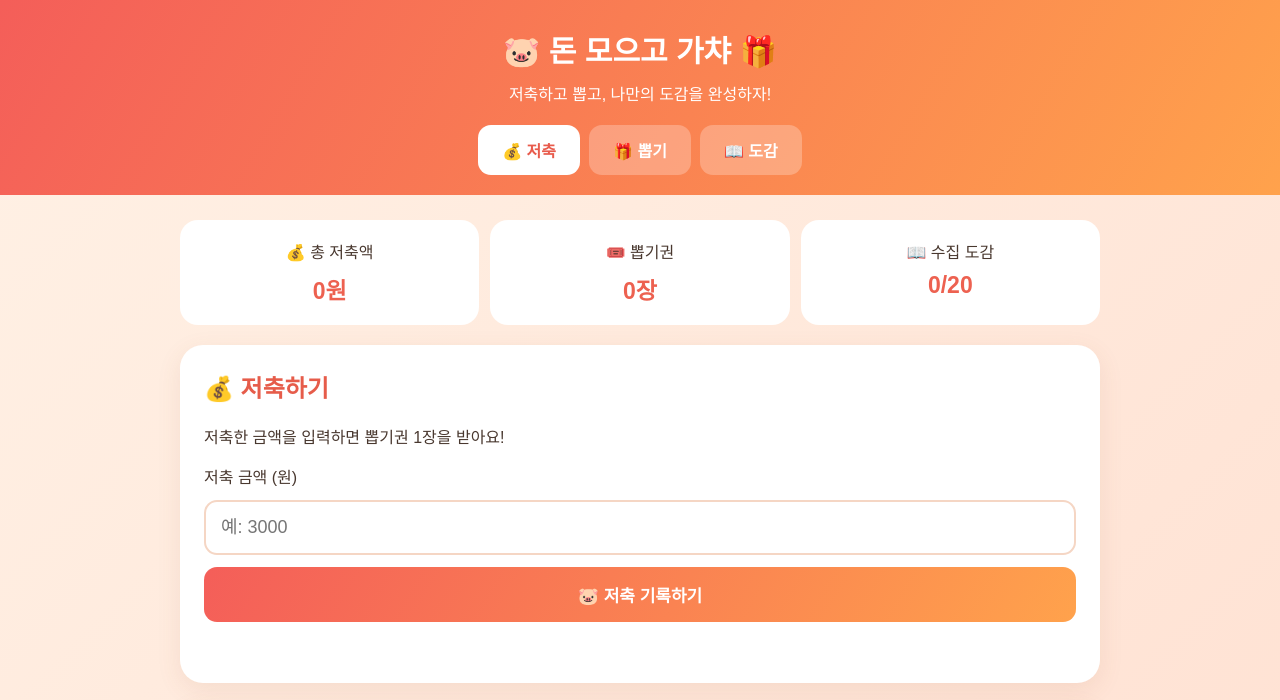
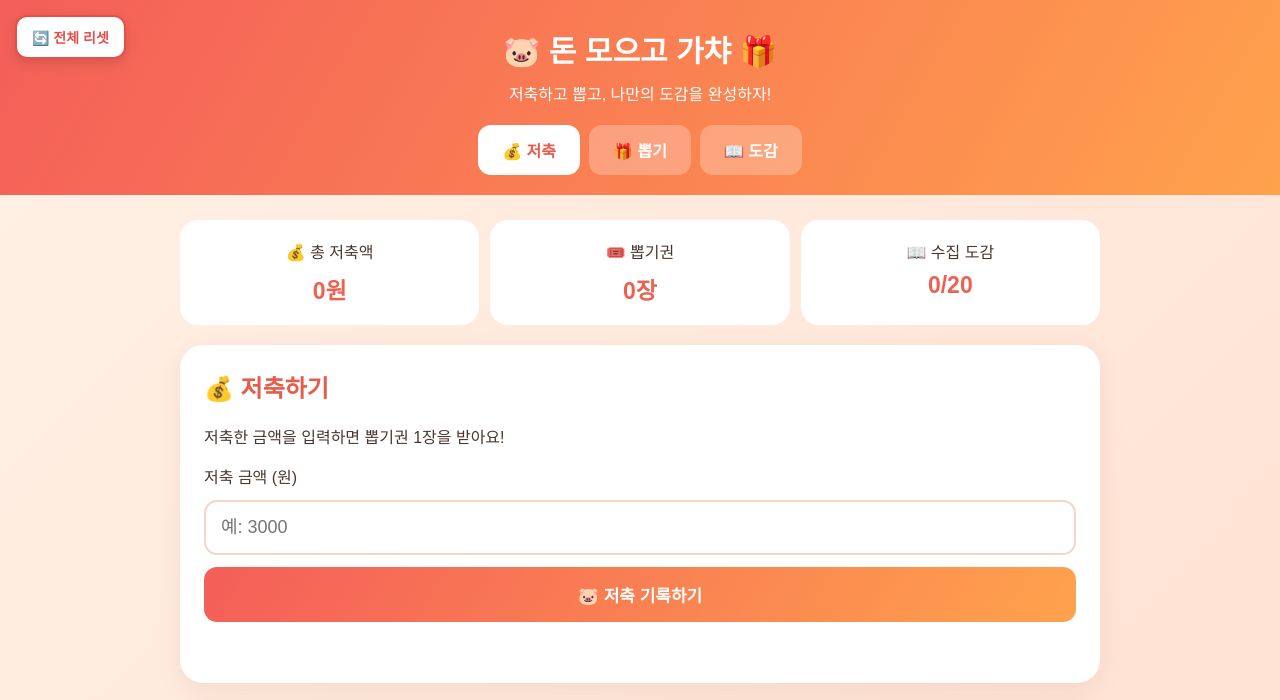
Before and after one commit to seungbin573/gatcha, a plain HTML site: page index.html in a window 1280 px wide. Shown: the top 700 px of the page. Drawn offline with Linux system fonts and the light colour scheme.

Commit message:
Update index.html

```diff
--- a/index.html
+++ b/index.html
@@ -7,6 +7,40 @@
 <title>돈 모으고 가챠</title>
 
 <style>
+.reset-btn {
+  position: fixed;
+  top: 15px;
+  left: 15px;
+  z-index: 1000;
+
+  background: white;
+  color: #e6504b;
+  border: 2px solid #e6504b;
+  border-radius: 12px;
+
+  padding: 10px 15px;
+  font-size: 14px;
+  font-weight: bold;
+
+  cursor: pointer;
+  box-shadow: 0 4px 12px #00000020;
+  transition: 0.2s;
+}
+
+.reset-btn:hover {
+  background: #e6504b;
+  color: white;
+  transform: scale(1.05);
+}
+
+@media (max-width: 600px) {
+  .reset-btn {
+    top: 8px;
+    left: 8px;
+    padding: 8px 10px;
+    font-size: 12px;
+  }
+}
 :root{
  --red:#f45e59;
  --orange:#ffa24c;
@@ -236,6 +270,9 @@ input{
 </head>
 
 <body>
+<button id="resetBtn" class="reset-btn">
+  🔄 전체 리셋
+</button>
 <header>
 <h1>🐷 돈 모으고 가챠 🎁</h1>
 <p>저축하고 뽑고, 나만의 도감을 완성하자!</p>
```
